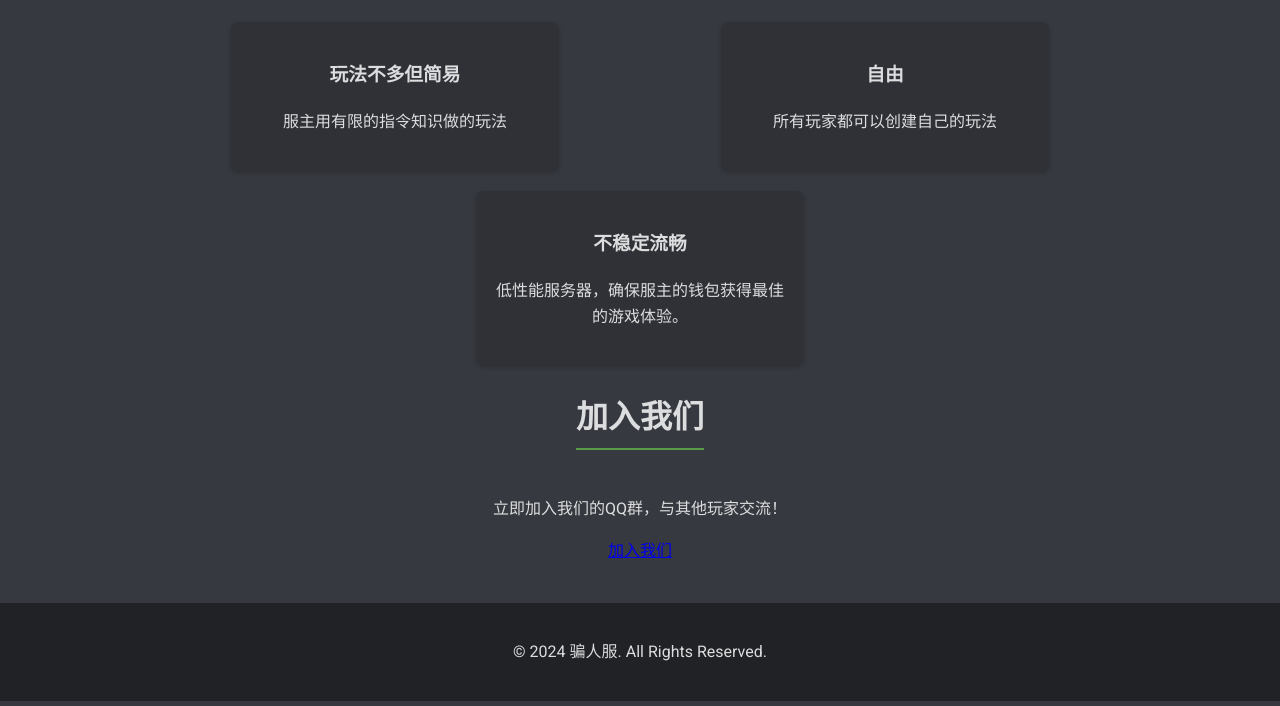
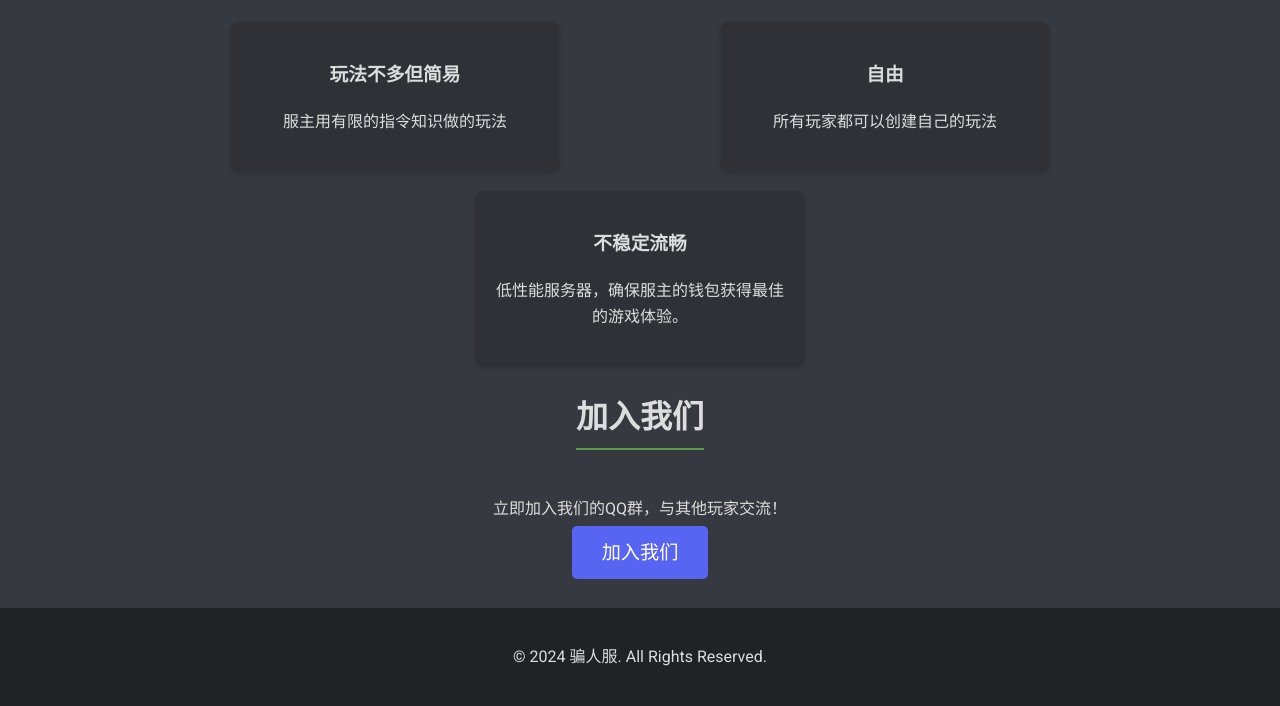
Before and after one commit to mmz10987/xin-pianrenfu, a plain HTML site: page index.html in a window 1280 px wide. Shown: the part 645-1351 px from the top of the page. Drawn offline with Linux system fonts and the light colour scheme.

Commit message:
Update index.html

```diff
--- a/index.html
+++ b/index.html
@@ -52,7 +52,7 @@
         <section class="join-us container">
             <h2>加入我们</h2>
             <p>立即加入我们的QQ群，与其他玩家交流！</p>
-            <a href="https://cn.bing.com/search?pglt=297&q=%E8%BF%98%E6%B2%A1%E5%BB%BA%E7%BE%A4&cvid=053fa7434f0542bcac7d454de0c4e25d&gs_lcrp">加入我们</a>
+            <a href="https://cn.bing.com/search?pglt=297&q=%E8%BF%98%E6%B2%A1%E5%BB%BA%E7%BE%A4&cvid=053fa7434f0542bcac7d454de0c4e25d&gs_lcrp" target="_blank" class="discord-button">加入我们</a>
         </section>
 
     </main>
```
